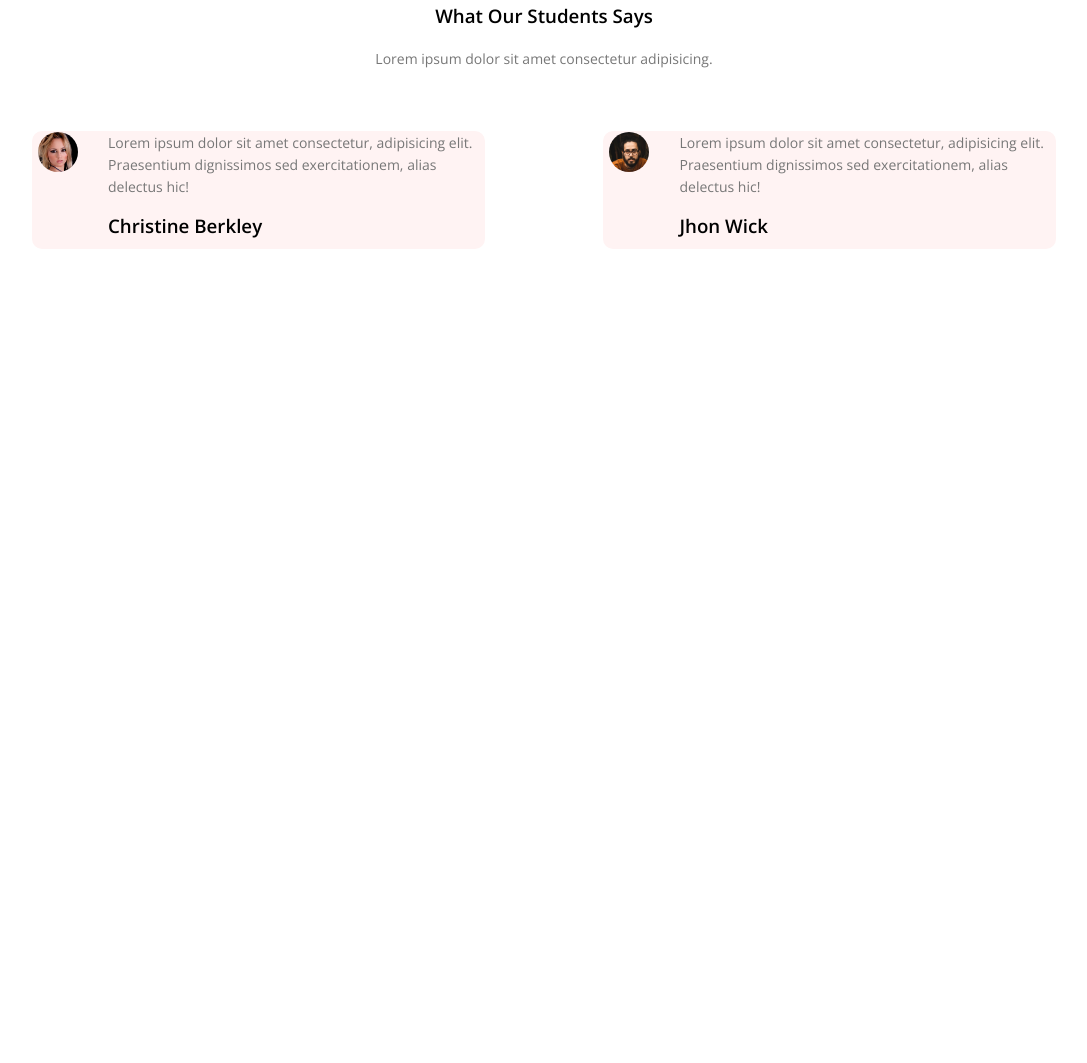
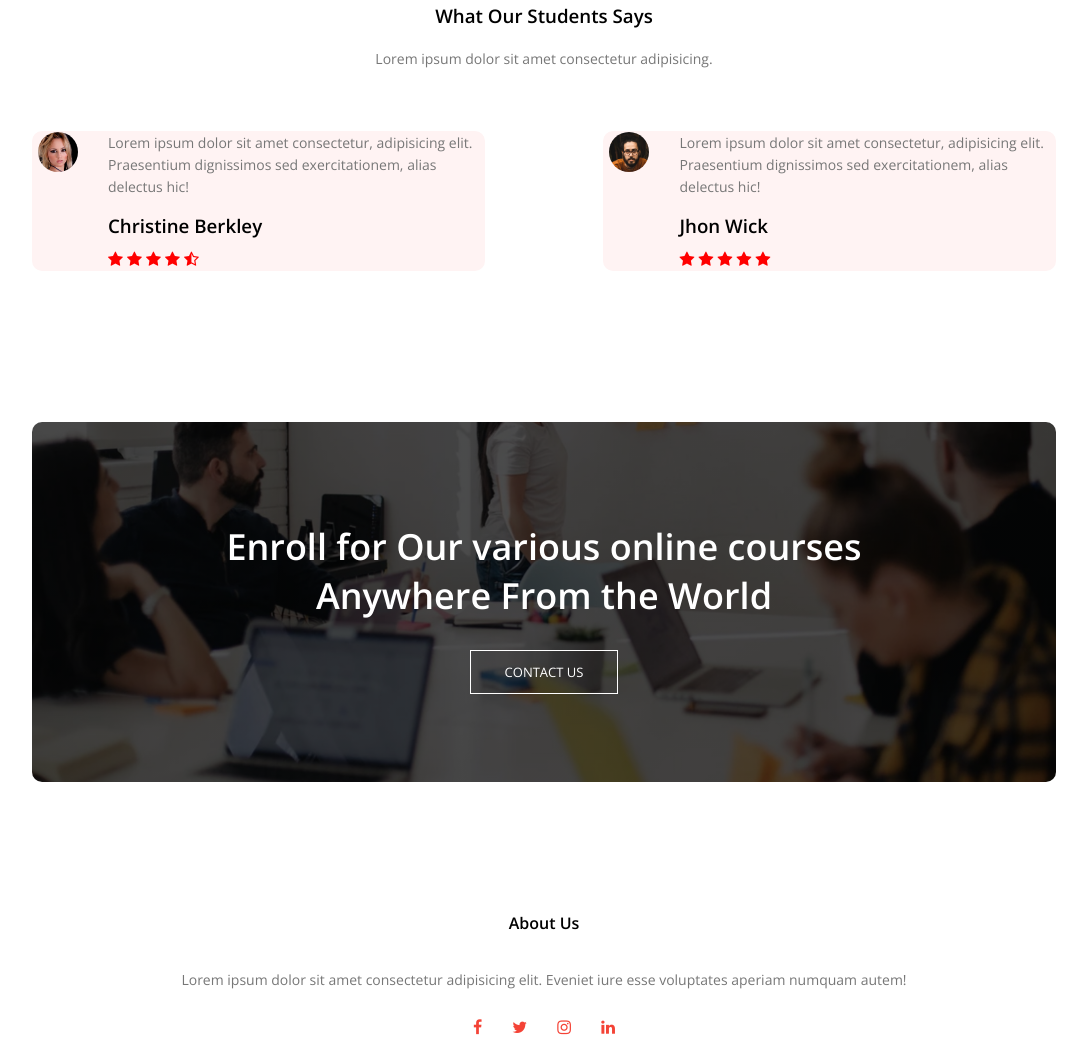
Before and after one commit to abdullah-waqar/universty-website-landing-page-html-css, a plain HTML site: page index.html in a window 1280 px wide. Shown: the part 2714-3777 px from the top of the page, without its empty margins (96-1183 px from the left). Before the commit the page ends 3014 px from the top, so only its background shows below. Drawn offline with nearby package versions, Linux system fonts and the light colour scheme.

Commit message:
Added cta and footer section to the website

```diff
--- a/index.html
+++ b/index.html
@@ -7,7 +7,8 @@
     <link rel="preconnect" href="https://fonts.googleapis.com">
 <link rel="preconnect" href="https://fonts.gstatic.com" crossorigin>
 <link href="https://fonts.googleapis.com/css2?family=Open+Sans:ital,wght@0,300;0,400;0,600;0,700;1,500&display=swap" rel="stylesheet">
-<link rel="stylesheet" href="https://cdn.jsdelivr.net/npm/@fortawesome/fontawesome-free@6.2.1/css/fontawesome.min.css">
+<link href="https://maxcdn.bootstrapcdn.com/font-awesome/4.2.0/css/font-awesome.min.css" rel="stylesheet">
+
     <title>University Website</title>
 </head>
 <body>
@@ -142,6 +143,11 @@
             <div>
                 <p>Lorem ipsum dolor sit amet consectetur, adipisicing elit. Praesentium dignissimos sed exercitationem, alias delectus hic!</p>
                 <h3>Christine Berkley</h3>
+                <i class="fa fa-star" ></i>
+                <i class="fa fa-star" aria-hidden="true"></i>
+                <i class="fa fa-star" aria-hidden="true"></i>
+                <i class="fa fa-star" aria-hidden="true"></i>
+                <i class="fa fa-star-half-o" aria-hidden="true"></i>
             </div>
 
         </div>
@@ -152,11 +158,37 @@
             <div>
                 <p>Lorem ipsum dolor sit amet consectetur, adipisicing elit. Praesentium dignissimos sed exercitationem, alias delectus hic!</p>
                 <h3>Jhon Wick</h3>
+                <i class="fa fa-star" ></i>
+                <i class="fa fa-star" aria-hidden="true"></i>
+                <i class="fa fa-star" aria-hidden="true"></i>
+                <i class="fa fa-star" aria-hidden="true"></i>
+                <i class="fa fa-star" aria-hidden="true"></i>
             </div>
 
         </div>
 
 
+    </div>
+</section>
+
+
+<!-- CAll To Action -->
+
+<section class="cta">
+    <h1>Enroll for Our various online courses <br> Anywhere From the World</h1>
+    <a href="" class="hero-btn">CONTACT US</a>
+</section>
+
+<!-- FOOTER -->
+
+<section class="footer">
+    <h4>About Us</h4>
+    <p>Lorem ipsum dolor sit amet consectetur adipisicing elit. Eveniet iure esse voluptates aperiam numquam autem!</p>
+    <div class="icons">
+        <i class="fa fa-facebook"></i>
+        <i class="fa fa-twitter"></i>
+        <i class="fa fa-instagram"></i>
+        <i class="fa fa-linkedin"></i>
     </div>
 </section>
 
--- a/style.css
+++ b/style.css
@@ -317,3 +317,63 @@ h3 {
     margin-top: 15px;
     text-align: left;
 }
+
+.testimonial-col .fa {
+    color: red;
+}
+@media (max-width: 700px)
+{
+    .testimonial-col img{
+
+        margin-left: 0px;
+        margin-right: 15px;
+
+
+    }
+}
+
+/* Call to action section */
+
+.cta {
+    margin: 100px auto;
+    width: 80%;
+    background-image: linear-gradient(rgba(0,0,0,0.7) , rgba(0,0,0,0.7)) , url(eduford_img/banner2.jpg);
+    background-position: center;
+    background-size: cover;
+    border-radius: 10px;
+    text-align: center;
+    padding: 100px 0;
+}
+.cta h1 {
+    color: #fff;
+    margin-bottom:  40px;
+    padding: 0;
+}
+
+@media(max-width: 700px)
+{
+    .cta h1 {
+        font-size: 24px;
+    }
+}
+
+/* FOOTER SECTION */
+
+.footer {
+    width: 100%;
+    text-align: center;
+    padding: 10px 0;
+}
+
+.footer h4 {
+    margin-bottom: 25px;
+    margin-top: 20px;
+    font-weight: 600;
+}
+
+.icons .fa {
+    color: #f44336;
+    margin: 0 13px;
+    cursor: pointer;
+    padding: 18px 0;
+}
```
